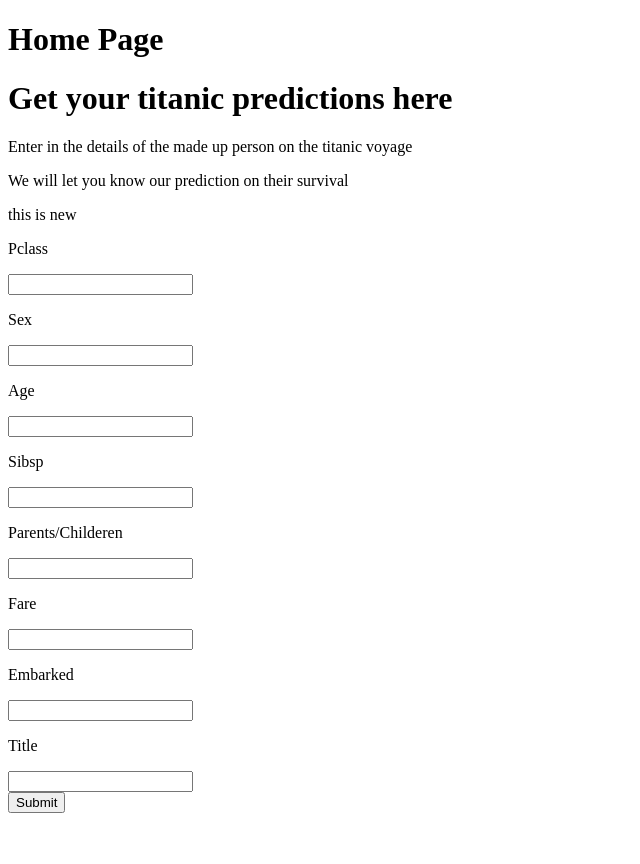
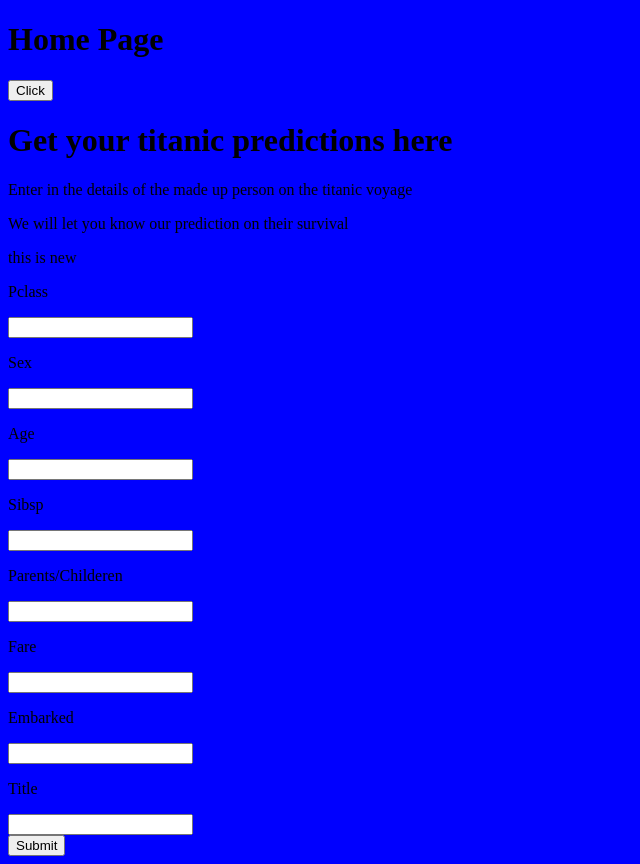
Before and after one commit to BrentBaker0918/unaicorn, a Django app: page / in a window 1280 px wide. Shown: the whole page, without its empty margins (0-640 px from the left). Before the commit the page ends 813 px from the top, so only its background shows below. Run offline with Django 3.2, Linux system fonts and the light colour scheme.

Commit message:
added JS and CSS

```diff
--- /dev/null
+++ b/static/main.js
@@ -0,0 +1,3 @@
+function clicked() {
+  alert("working")
+}
--- /dev/null
+++ b/static/style.css
@@ -0,0 +1,3 @@
+body {
+  background-color: blue;
+}
--- a/templates/index.html
+++ b/templates/index.html
@@ -3,9 +3,12 @@
   <head>
     <meta charset="utf-8">
     <title>Titanic Predictor</title>
+    {% load static %}
+    <link rel="stylesheet" href="{% static 'style.css' %}">
   </head>
   <body>
     <h1>Home Page</h1>
+    <button type="button" onclick="clicked()">Click</button>
     <h1>Get your titanic predictions here</h1>
     <p>Enter in the details of the made up person on the titanic voyage</p>
     <p>We will let you know our prediction on their survival</p>
@@ -31,5 +34,7 @@
       <br>
       <input type="submit">
     </form>
+    <script type="text/javascript" src="{% static 'main.js' %}">
+    </script>
   </body>
 </html>
--- a/titanic/settings.py
+++ b/titanic/settings.py
@@ -116,5 +116,7 @@ USE_TZ = True
 
 # Static files (CSS, JavaScript, Images)
 # https://docs.djangoproject.com/en/3.1/howto/static-files/
+import os.path
 
 STATIC_URL = '/static/'
+STATICFILES_DIRS = (os.path.join('static'),)
```
Also changed, not shown: db.sqlite3.
